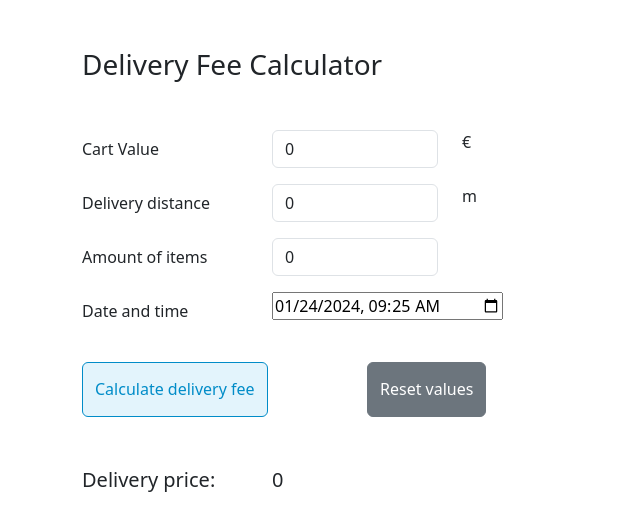
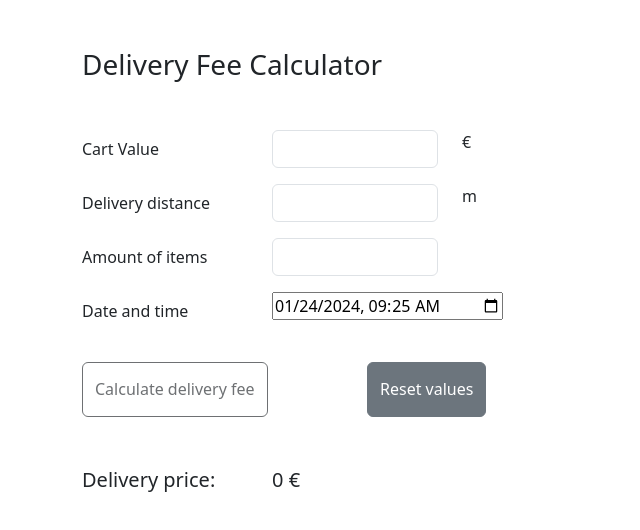
Before and after one commit to RinaKovri/delivery_calculator, a React (Create React App) app: page / in a window 1280 px wide. Shown: the top 530 px of the page, without its empty margins (0-640 px from the left). Built offline with nearby package versions, Linux system fonts and the light colour scheme.

Commit message:
added UseEffect

```diff
--- a/src/App.css
+++ b/src/App.css
@@ -10,6 +10,6 @@
     border-color: #018cc8;
 }
 
-#error-message {
+.error-message {
   color: red;
 }
--- a/src/App.tsx
+++ b/src/App.tsx
@@ -1,39 +1,42 @@
-import { useState } from 'react';
-//import DateSelector from './DateSelector';
+import { useEffect, useState } from 'react';
+import { formatLocalDateTime, calcFridayRushFee, calculateFee } from './calculations';
 import 'bootstrap/dist/css/bootstrap.min.css';
 import './App.css';
-
-import { formatLocalDateTime, calcFridayRushFee, calculateFee } from './calculations';
 
 
 
 const App = () => {
-  const [cart, setCart] = useState(0);
-  const [distance, setDistance] = useState(0);
-  const [items, setItems] = useState(0);
+  const [cart, setCart] = useState<null | number>(null);
+  const [distance, setDistance] = useState<null | number>(null);
+  const [items, setItems] = useState<null | number>(null);
+  const [date, setDate] = useState(new Date());
+  const [disable, setDisable] = useState(true);
   const [deliveryFee, setDeliveryFee] = useState(0);
-  const [date, setDate] = useState(new Date());
   const [inputErrors, setInputErrors] = useState({
     cart: false,
     distance: false,
     items: false,
+    date: false
   });
 
-  const calculate = () => {
-
-    const errors = {
-      cart: isNaN(cart) || cart <= 0,
-      distance: isNaN(distance) || distance <= 0 || !Number.isInteger(distance),
-      items: isNaN(items) || items <= 0 || !Number.isInteger(items)
-    };
-
-    setInputErrors(errors);
-
-    if (errors.cart || errors.distance || errors.items) {
-      setDeliveryFee(0);
-      return;
+  useEffect(() => {
+    setInputErrors({
+      ...inputErrors,
+      cart: !!cart && (isNaN(cart) || cart <= 0),
+      distance: !!distance && (isNaN(distance) || distance <= 0 || !Number.isInteger(distance)),
+      items: !!items && (isNaN(items) || items <= 0 || !Number.isInteger(items)),
+      date: !!date && new Date().getTime() > date.getTime()
+    });
+    if (!cart || !distance || !items || !date || inputErrors.cart || inputErrors.distance || inputErrors.items || inputErrors.date) {
+      setDisable(true);
     }
     else {
+      setDisable(false);
+    }
+  }, [cart, distance, items, date]);
+
+  const calculate = () => {
+    if (cart && distance && items && date) {
       const delivery = calculateFee(cart, distance, items, date);
       setDeliveryFee(delivery);
     }
@@ -41,16 +44,13 @@ const App = () => {
 
   const handleCartChange = (e: React.ChangeEvent<HTMLInputElement>) => {
     setCart(parseFloat(e.target.value));
-    setInputErrors({ ...inputErrors, cart: false });
   }
 
   const handleDistanceChange = (e: React.ChangeEvent<HTMLInputElement>) => {
-    setDistance(Number(e.target.value));
-    setInputErrors({ ...inputErrors, distance: false });
+    setDistance(parseFloat(e.target.value));
   }
   const handleItemsChange = (e: React.ChangeEvent<HTMLInputElement>) => {
-    setItems(Number(e.target.value));
-    setInputErrors({ ...inputErrors, items: false });
+    setItems(parseFloat(e.target.value));
   }
 
   const handleDateChange = (e: React.ChangeEvent<HTMLInputElement>) => {
@@ -63,11 +63,12 @@ const App = () => {
     setInputErrors({
       cart: false,
       distance: false,
-      items: false
+      items: false,
+      date: false
     });
-    setCart(0);
-    setDistance(0);
-    setItems(0);
+    setCart(null);
+    setDistance(null);
+    setItems(null);
     setDate(new Date());
     setDeliveryFee(0);
     console.log("Values after reset:", cart, distance, items, date);
@@ -85,7 +86,7 @@ const App = () => {
         <div className='col-sm-2'>
           <input
             type="number"
-            value={cart}
+            value={cart == null ? "" : cart}
             className='form-control'
             min={0}
             data-test-id="cartValue"
@@ -94,7 +95,7 @@ const App = () => {
         <div className='col-sm-8'>
           <span>€</span>
         </div>
-        {inputErrors.cart && <div id='error-message'>Please enter a valid number</div>}
+        {inputErrors.cart && <div className='error-message'>The cart value must be greater than 0</div>}
       </div>
       <div className="row mb-3">
         <label className='col-sm-2 col-form-label'>
@@ -103,7 +104,7 @@ const App = () => {
         <div className='col-sm-2'>
           <input
             type="number"
-            value={distance}
+            value={distance == null ? "" : distance}
             className='form-control'
             min={0}
             data-test-id="deliveryDistance"
@@ -111,7 +112,7 @@ const App = () => {
         <div className='col-sm-8'>
           <span>m</span>
         </div>
-        {inputErrors.distance && <div id='error-message'>Please enter a valid number</div>}
+        {inputErrors.distance && <div className='error-message'>The distance value must be an integer greater than 0</div>}
       </div>
       <div className="row mb-3">
         <label className='col-sm-2 col-form-label'>
@@ -120,13 +121,13 @@ const App = () => {
         <div className='col-sm-2'>
           <input
             type="number"
-            value={items}
+            value={items == null ? "" : items}
             className='form-control'
             min={0}
             data-test-id="numberOfItems"
             onChange={handleItemsChange} />
         </div>
-        {inputErrors.items && <div data-test-id="errorMessage">Please enter a valid number</div>}
+        {inputErrors.items && <div className="error-message">The items value should be an integer greater than 0</div>}
       </div>
       <div className="row mb-3">
         <label className='col-sm-2 col-form-label'>
@@ -139,11 +140,13 @@ const App = () => {
             onChange={handleDateChange}
           />
         </div>
+        {inputErrors.date && <div className="error-message">Delivery is available only in the future date</div>}
       </div>
       <div className="row mb-3">
         <div className='col-sm-3'>
           <button
             type='button'
+            disabled={disable}
             className='btn custom-color mt-3'
             onClick={calculate}>
             Calculate delivery fee
@@ -165,7 +168,7 @@ const App = () => {
           data-test-id="fee"
           className='col-sm-10'
           style={{ fontSize: '20px' }}>
-          {deliveryFee}
+          {deliveryFee} €
         </div>
       </div>
     </div>
--- a/src/calculations.tsx
+++ b/src/calculations.tsx
@@ -1,6 +1,3 @@
-
-
-
 export function calcCardFee(cart: number) {
   if (cart < 10) {
     return parseFloat((10 - cart).toFixed(2));
```
Also changed, not shown: 2 other files (tests, documents, lock files or other folders).
